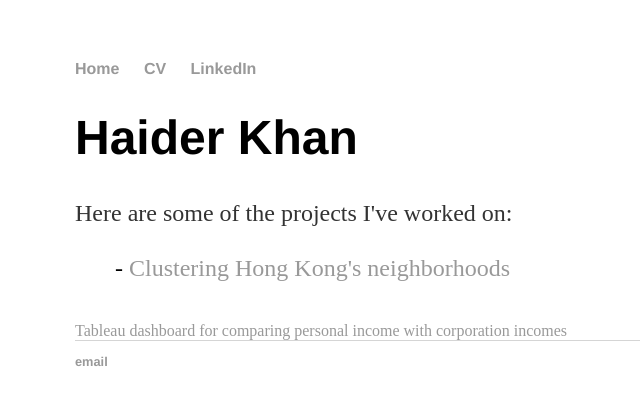
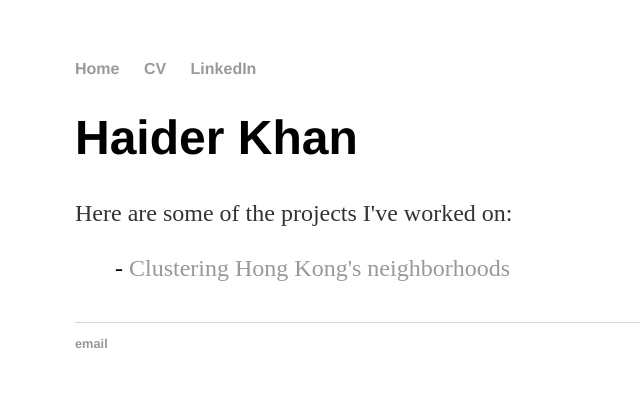
Before and after one commit to h2kh/h2kh.github.io, a Jekyll site: the page built from index.html, in a window 1280 px wide. Shown: the top 405 px of the page, without its empty margins (117-757 px from the left). Built offline with Jekyll 4.4.1, drawn with Linux system fonts in a browser that asks for light colours.

Commit message:
Update index.html

```diff
--- a/index.html
+++ b/index.html
@@ -14,6 +14,4 @@ title: Data Science projects
 	  {% endfor %}
 	</ul>
 
-	<a href="https://public.tableau.com/views/Comparingpersonalandcorporationincome/Dashboard?:embed=y&:display_count=yes&:origin=viz_share_link">Tableau dashboard for comparing personal income with corporation incomes</a>
-
 </div><!-- /.blurb -->
```
